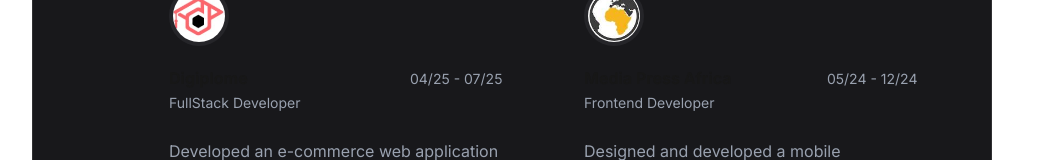
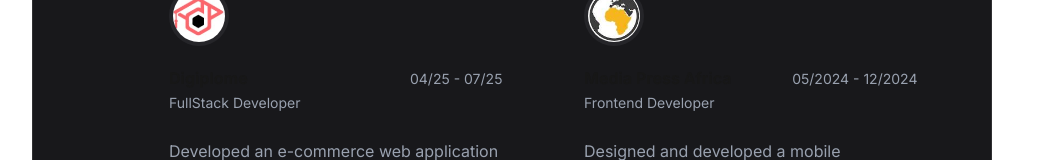
Before and after one commit to Honorekennew/Portfolio-Nextjs, a Next.js app: page /experience in a window 1280 px wide. Shown: the part 440-600 px from the top of the page, without its empty margins (128-1191 px from the left). Built offline with nearby package versions, Linux system fonts and the light colour scheme.

Commit message:
Fix date

```diff
--- a/src/app/experience/page.tsx
+++ b/src/app/experience/page.tsx
@@ -17,14 +17,14 @@ export default function Experience() {
         },
         {
             imageSrc: "/MediaPress.jpeg",
-            date: "05/24 - 12/24",
+            date: "05/2024 - 12/2024",
             title: "Media Press Africa",
             poste: "Frontend Developer",
             description: "Designed and developed a mobile application for a Cameroonian television channel specializing in economic and political news. The app allows users to read articles, filter content by category, watch replay shows via the YouTube API, and follow the channel live through a streaming feed.Responsible for requirements analysis, technical design, development, and integration of RESTful APIs to ensure seamless communication between the mobile app and the official channel website."
         },
         {
             imageSrc: "/Work.jpeg",
-            date: "07/23 - 02/24",
+            date: "07/2023 - 02/2024",
             title: "Tec Alpha",
             poste: "Frontend Developer",
             description: "Responsible for designing and developing a personal financial management mobile application. Designed and developed the user interface for a smooth and intuitive experience, and integrated APIs for transaction and financial data management."
```
